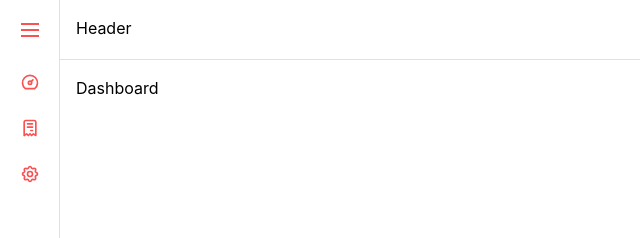
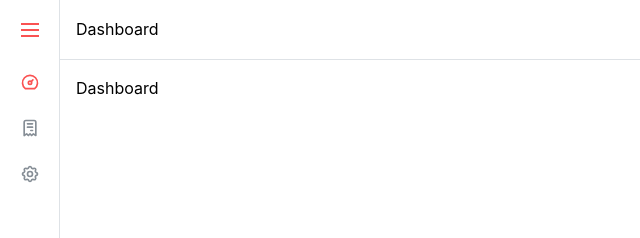
Before and after one commit to koko-linoo/react-admin-template, a React (Vite) app: page / in a window 1280 px wide. Shown: the top 238 px of the page, without its empty margins (0-640 px from the left). Built offline with nearby package versions, Linux system fonts and the light colour scheme.

Commit message:
update read me

```diff
--- a/src/components/layout/DashboardLayout/Header.tsx
+++ b/src/components/layout/DashboardLayout/Header.tsx
@@ -1,18 +1,27 @@
-import { AppShell, Burger, Flex } from "@mantine/core";
+import { AppShell, Box, Burger, Flex } from "@mantine/core";
 import { useLayoutStore } from "./layout.store";
 
-export function Header() {
+export function Header({
+  title = "Dashboard",
+  rightSection,
+}: {
+  title?: React.ReactNode;
+  rightSection?: React.ReactNode;
+}) {
   const { opened, toggleSidebar } = useLayoutStore();
   return (
-    <AppShell.Header p="md">
-      <Flex gap="sm">
+    <AppShell.Header>
+      <Flex gap="sm" align="center" h="100%" px="md">
         <Burger
           hiddenFrom="sm"
           size="sm"
           opened={!opened}
           onClick={toggleSidebar}
         />
-        <div>Header</div>
+        <Flex justify="space-between">
+          <Box>{title}</Box>
+          <Box>{rightSection && rightSection}</Box>
+        </Flex>
       </Flex>
     </AppShell.Header>
   );
--- a/src/components/layout/DashboardLayout/SideBar.tsx
+++ b/src/components/layout/DashboardLayout/SideBar.tsx
@@ -9,6 +9,7 @@ import {
   Flex,
   HoverCard,
   NavLink,
+  Paper,
   ScrollArea,
   Stack,
   Text,
@@ -26,7 +27,9 @@ const SideBarMenuItem = ({
 }: SidebarMenuItemType) => {
   const location = useLocation();
 
-  const active = location.pathname === path;
+  const active =
+    location.pathname === path ||
+    (children && children.some((item) => item.path === location.pathname));
 
   const { opened, toggleSidebar } = useLayoutStore((state) => state);
 
@@ -43,6 +46,7 @@ const SideBarMenuItem = ({
           {isRoot ? (
             <Center py={8}>
               <ActionIcon
+                color={active ? "primary" : "gray"}
                 variant="transparent"
                 title={label}
                 component={Link}
@@ -56,6 +60,7 @@ const SideBarMenuItem = ({
               active={children ? false : active}
               miw={180}
               label={label}
+              title={label}
               component={Link}
               to={path!}
               rightSection={
@@ -98,6 +103,7 @@ const SideBarMenuItem = ({
         visibleFrom="sm"
         active={active}
         label={label}
+        title={label}
         leftSection={icon ?? <Box w={20} />}
         to={path!}
         component={Link}
@@ -107,6 +113,7 @@ const SideBarMenuItem = ({
         onClick={toggleSidebar}
         active={active}
         label={label}
+        title={label}
         leftSection={icon ?? <Box w={20} />}
         to={path!}
         component={Link}
@@ -122,7 +129,12 @@ export function SideBar({ menus }: { menus: SidebarMenuType[] }) {
     <AppShell.Navbar py="md">
       <AppShell.Section px="md">
         <Flex justify="space-between" align="center">
-          {!opened && <Text>POS ADMIN</Text>}
+          {!opened && (
+            <Flex gap="xs">
+              <Paper radius="sm" bg="primary.1" w={30} />
+              <Text>POS ADMIN</Text>
+            </Flex>
+          )}
           <Burger size="sm" opened={!opened} onClick={toggleSidebar} />
         </Flex>
       </AppShell.Section>
--- a/src/components/layout/DashboardLayout/index.tsx
+++ b/src/components/layout/DashboardLayout/index.tsx
@@ -28,3 +28,5 @@ export default function DashboardLayout({ menus }: DashboardLayoutProps) {
     </AppShell>
   );
 }
+
+export { Header };
```
Also changed, not shown: 1 other file (tests, documents, lock files or other folders).
